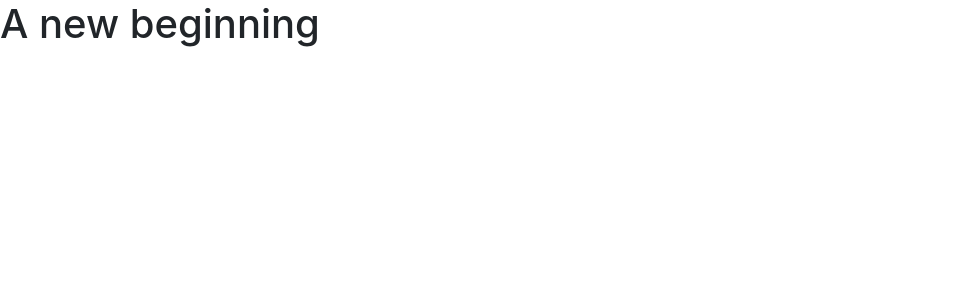
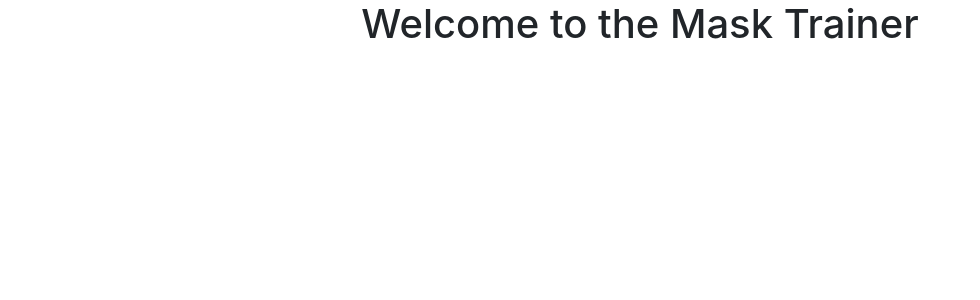
Before and after one commit to isaacluy/masks-trainer, a React (Create React App) app: page / in a window 1280 px wide. Shown: the top 300 px of the page, without its empty margins (0-980 px from the left). Built offline with nearby package versions, Linux system fonts and the light colour scheme.

Commit message:
Updated App.js to use react-bootstrap grid layout components

```diff
--- a/src/App.js
+++ b/src/App.js
@@ -1,10 +1,14 @@
 import React from 'react';
+import Container from 'react-bootstrap/Container';
+import Row from 'react-bootstrap/Row';
 
 function App() {
   return (
-    <div className="App">
-      <h1>A new beginning</h1>
-    </div>
+    <Container fluid>
+      <Row className="justify-content-md-center">
+        <h1 className="text-center">Welcome to the Mask Trainer</h1>
+      </Row>
+    </Container>
   );
 }
 
```
